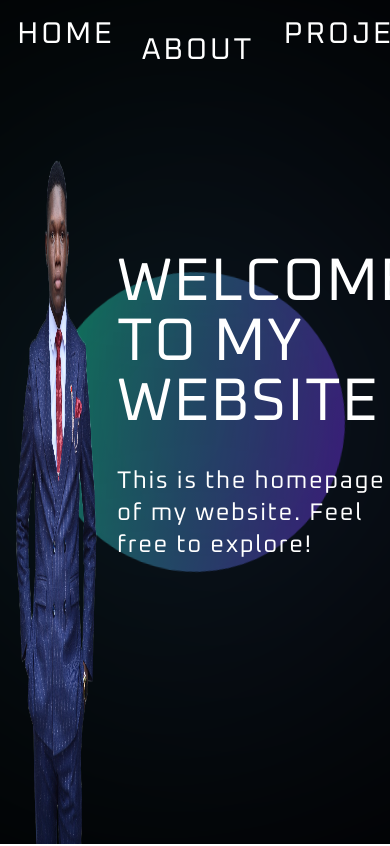
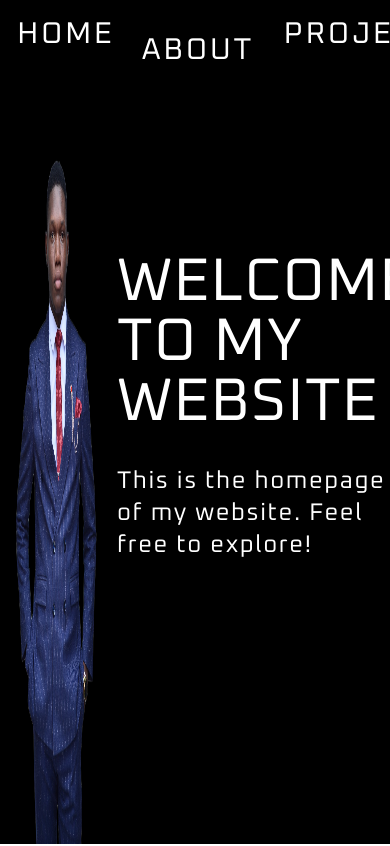
Before and after one commit to OdongMartin/portfolio, a Next.js app: page / in a window 390 px wide. Shown: the top 846 px of the page. Built offline with nearby package versions, Linux system fonts and the light colour scheme.

Commit message:
mobile responsiveness

```diff
--- a/app/page.tsx
+++ b/app/page.tsx
@@ -133,7 +133,7 @@ const Home = () => {
         <div
           ref={myBlobRef}
           id = 'blob'
-          className='bg-gradient-to-r from-emerald-500 to-violet-800 animate-[spin_3s_linear_infinite]'
+          className=' hidden md:block bg-gradient-to-r from-emerald-500 to-violet-800 animate-[spin_3s_linear_infinite]'
           style={{
             position:'absolute',
             height: '300px',
@@ -533,12 +533,8 @@ const Home = () => {
 
           {/* Contact Floor */}
           <div id="contacts" className={`floor ${currentFloor === 3 ? 'active' : ''} h-full text-white`} >
-            {/* <div className="ml-1 sm:ml-4 flex items-center justify-center">
-                <a href="https://github.com/OdongMartin"></a>
-            </div> */}
-
             <div className="flex items-center w-[80vw] justify-center text-lg">
-              <div className='mt-32'>
+              <div className='mt-32 mx-24'>
                 <div>
                   <h1 className="font-bold mb-4">You can reach me at</h1>
                   <p className="">Email: <span className="font-semibold">odongmartin21@gmail.com</span></p>
```
Lines whose indentation alone changed are shown as unchanged.
